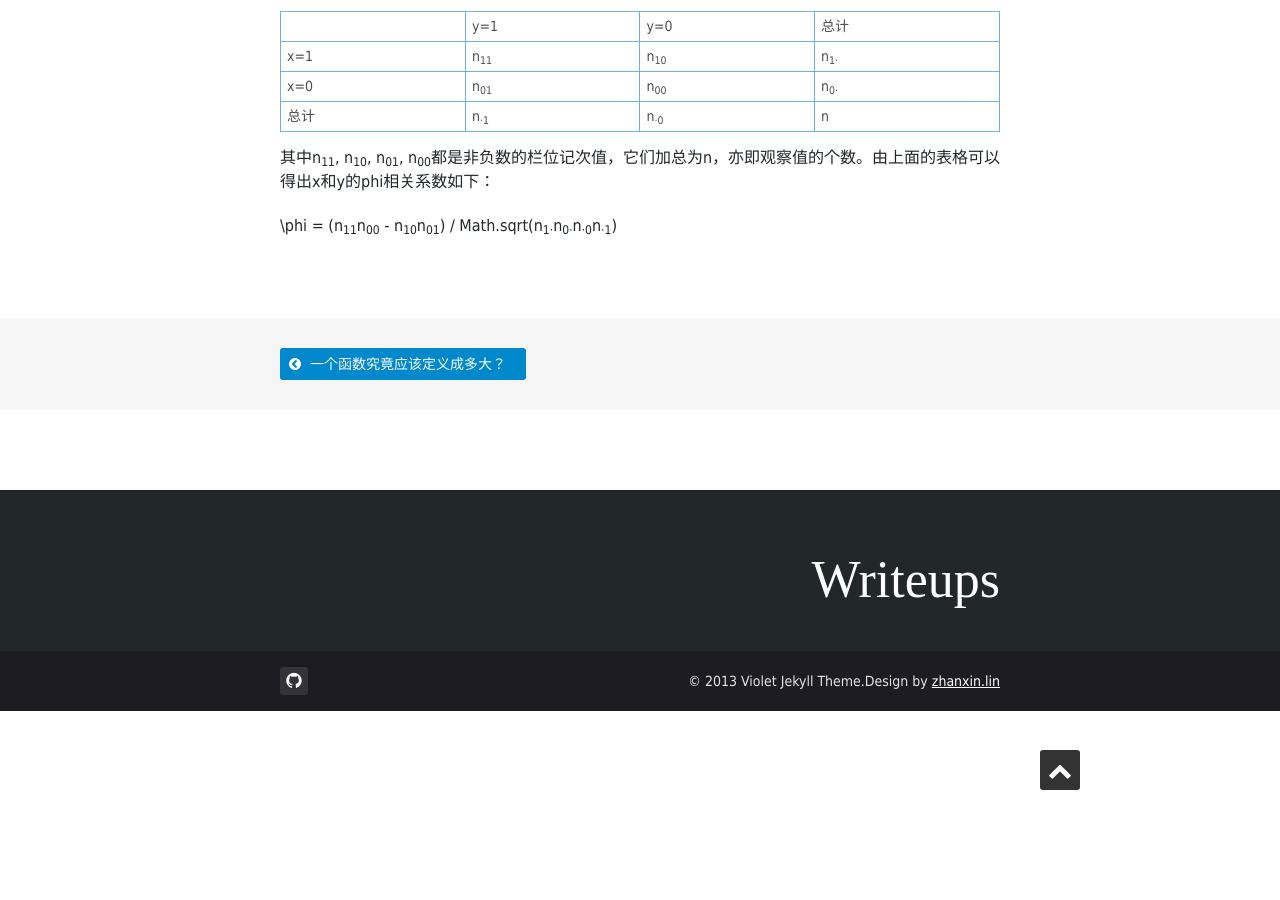
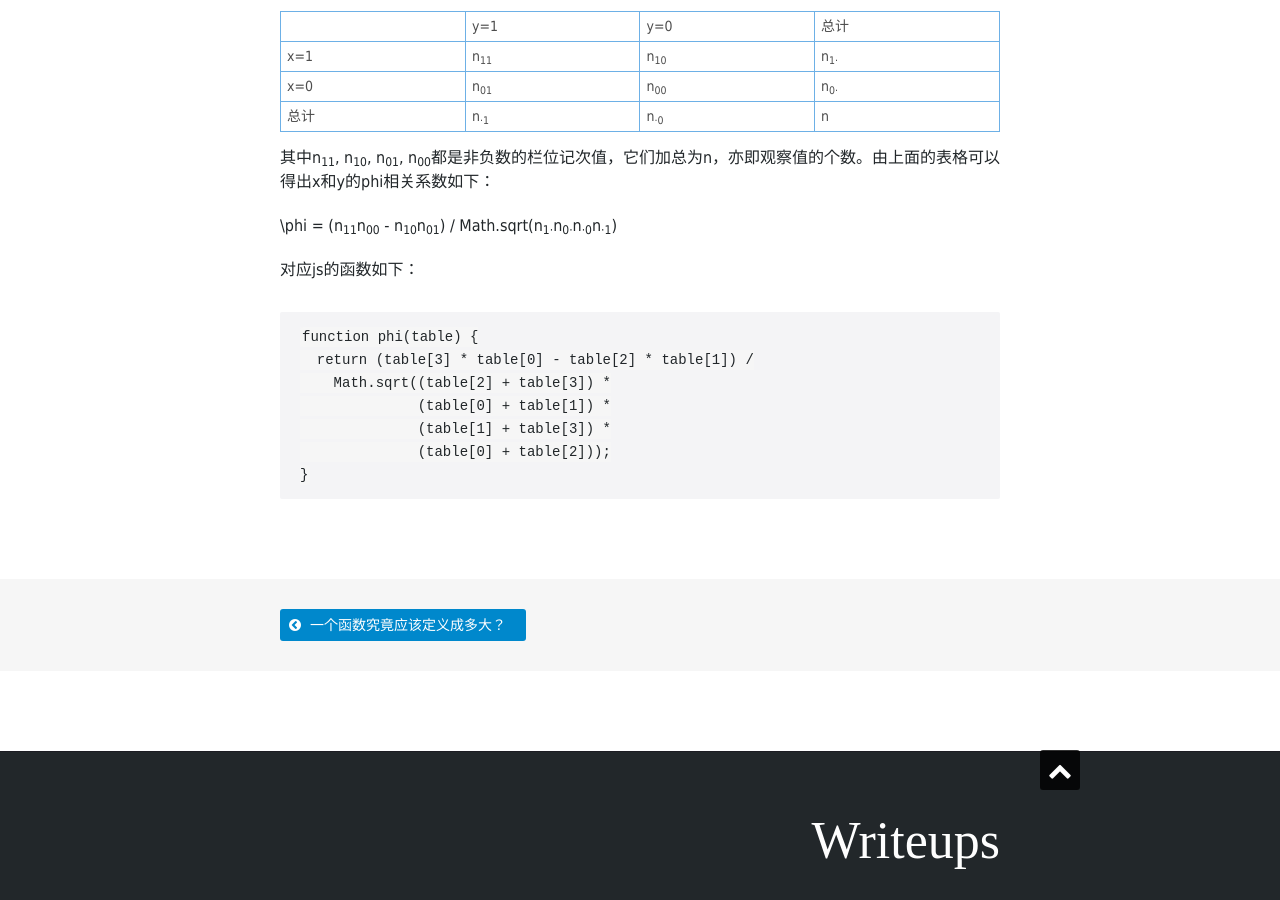
Before and after one commit to fantaghiro/fantaghiro.github.io, a Jekyll site: the page built from _posts/2016-04-30-phi-coefficient.markdown, in a window 1280 px wide and 900 px high, scrolled down 934 px. Built offline with Jekyll 4.4.1, drawn with Linux system fonts in a browser that asks for light colours; nearby versions of some CDN libraries; some web fonts are replaced.

Commit message:
Update 2016-04-30-phi-coefficient.markdown

````diff
--- a/_posts/2016-04-30-phi-coefficient.markdown
+++ b/_posts/2016-04-30-phi-coefficient.markdown
@@ -30,3 +30,15 @@ tags:
 其中n<sub>11</sub>, n<sub>10</sub>, n<sub>01</sub>, n<sub>00</sub>都是非负数的栏位记次值，它们加总为n，亦即观察值的个数。由上面的表格可以得出x和y的phi相关系数如下：
 
 \phi = (n<sub>11</sub>n<sub>00</sub> - n<sub>10</sub>n<sub>01</sub>) / Math.sqrt(n<sub>1·</sub>n<sub>0·</sub>n<sub>·0</sub>n<sub>·1</sub>)
+
+对应js的函数如下：
+
+```js
+function phi(table) {
+  return (table[3] * table[0] - table[2] * table[1]) /
+    Math.sqrt((table[2] + table[3]) *
+              (table[0] + table[1]) *
+              (table[1] + table[3]) *
+              (table[0] + table[2]));
+}
+```
````
